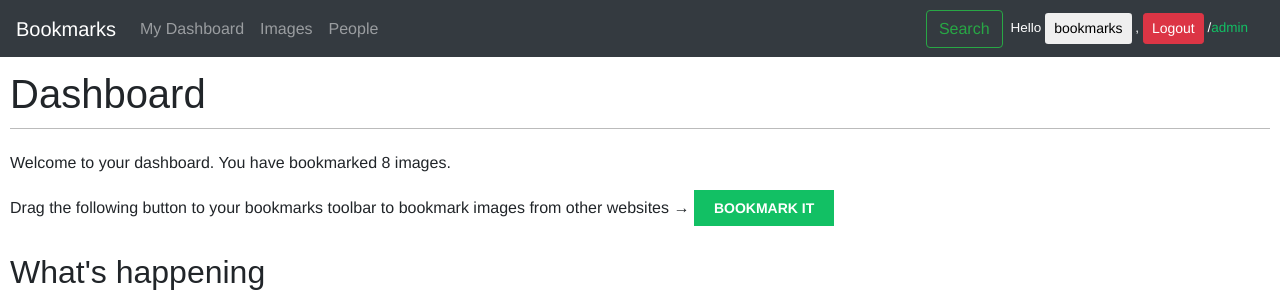
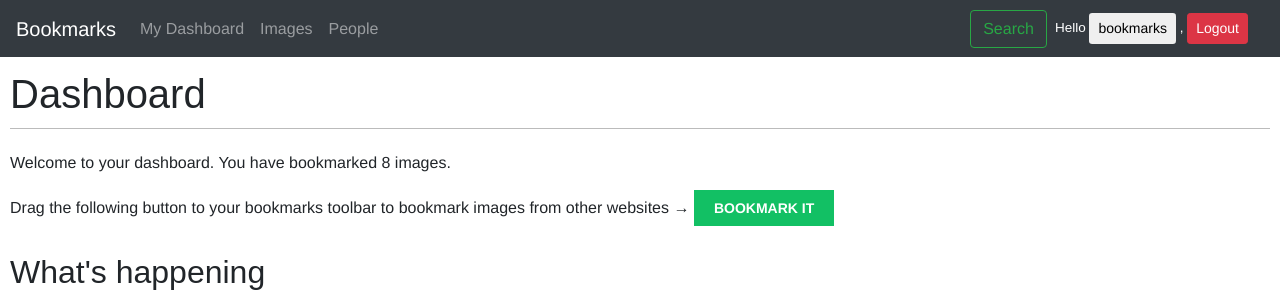
Before and after one commit to dhunganaganesh8/social-site, a Django app: page / in a window 1280 px wide. Shown: the top 308 px of the page. Run offline with Django 3.2, Linux system fonts and the light colour scheme; the first user in the database is signed in; data comes from the database, SQL or seed files in the repository; some libraries are stand-ins or nearby versions; some web fonts are replaced.

Commit message:
removed admin link

```diff
--- a/account/templates/base.html
+++ b/account/templates/base.html
@@ -52,7 +52,6 @@
           {% else %}
             <a class="btn btn-success btn-sm" href="{% url "login" %}">Log-in</a>
           {% endif %}
-          /<a href="https://127.0.0.1:8000/admin" target="_blank">admin</a>
         </div>
       </li>
 
```
